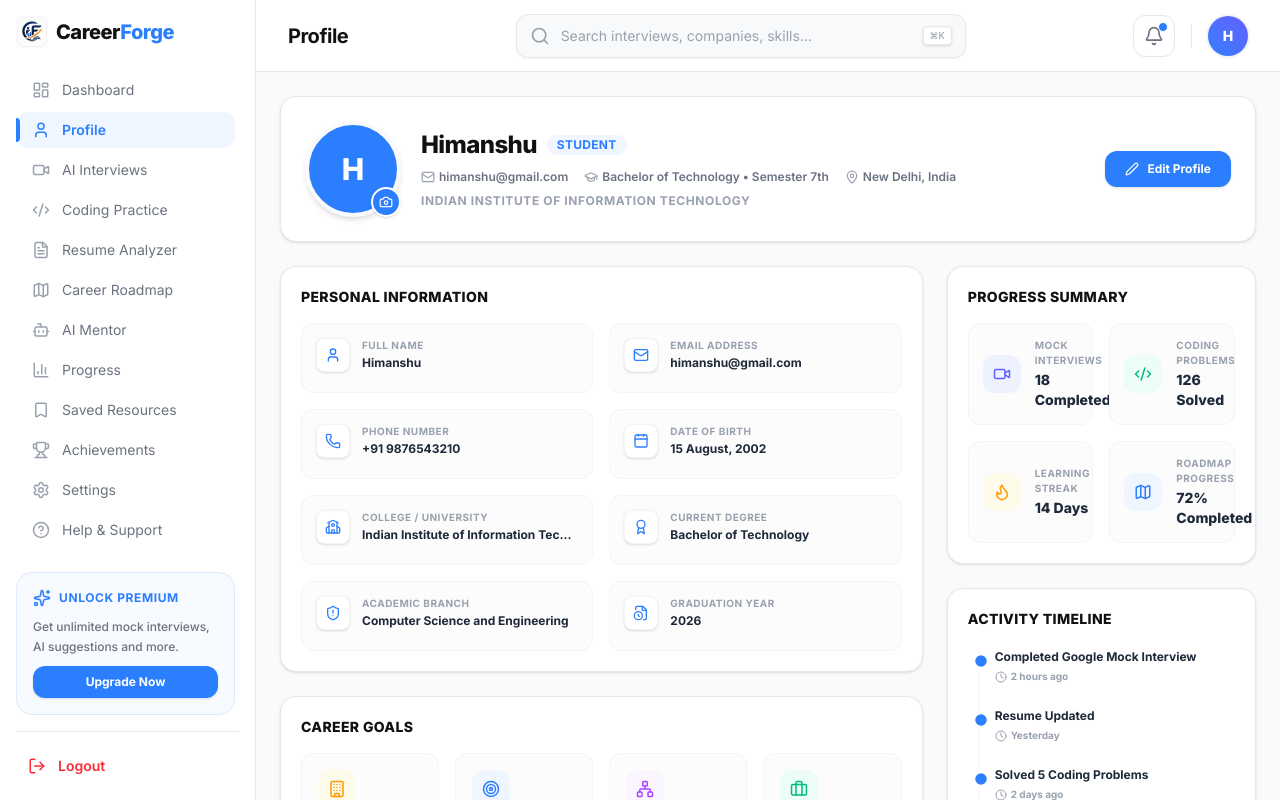
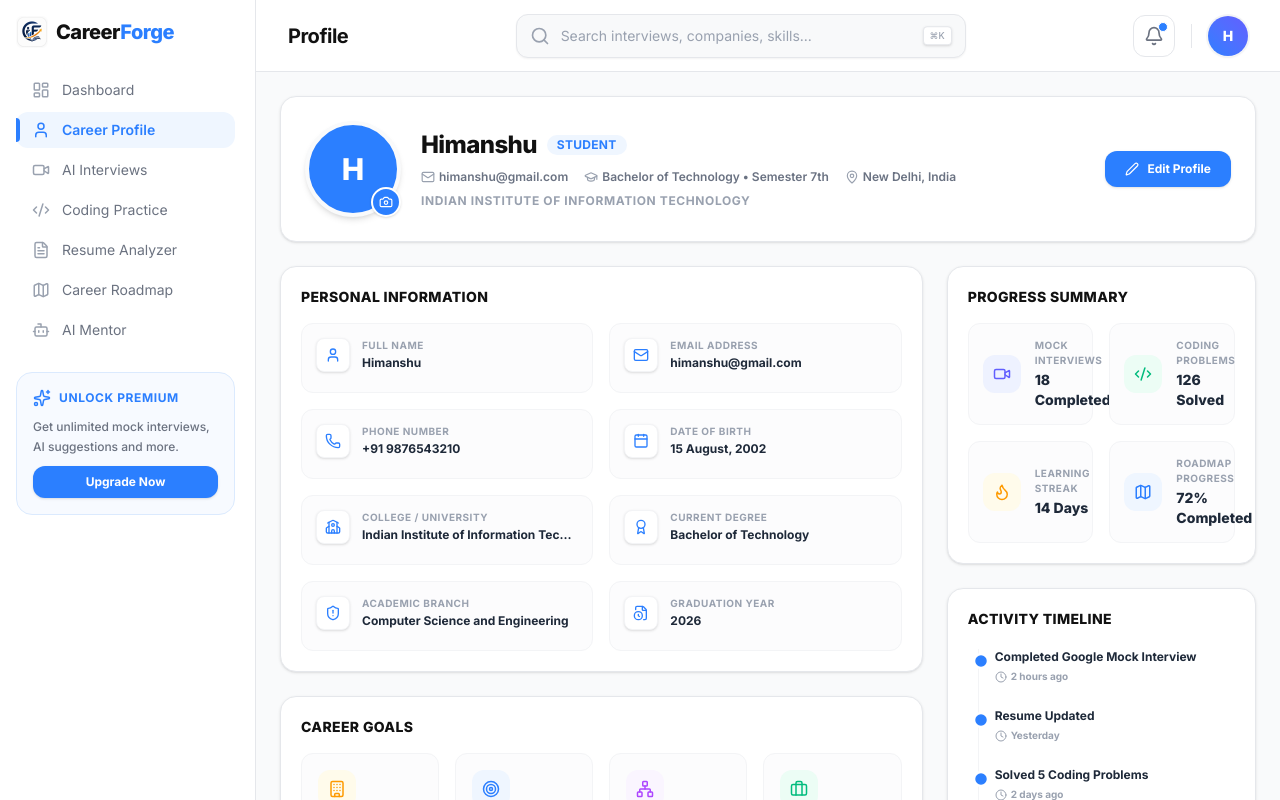
Before and after one commit to HimanshuDhurvey/CareerForge, a React (Vite) app in the folder client/: page /profile in a window 1280 px wide. Built offline with nearby package versions, Linux system fonts and the light colour scheme.

Commit message:
Change in the UI of Sidebar

```diff
--- a/client/src/features/dashboard/components/Sidebar.jsx
+++ b/client/src/features/dashboard/components/Sidebar.jsx
@@ -2,37 +2,25 @@ import React from 'react';
 import { useNavigate } from 'react-router-dom';
 import {
   LayoutDashboard, Video, Code2, FileText, Map,
-  Bot, BarChart3, Bookmark, Trophy, Settings,
-  HelpCircle, Sparkles, LogOut, X, User
+  Bot, Sparkles, X, User
 } from 'lucide-react';
-import { authService } from '../../auth/services/authService';
 import logo from '../../../assets/logo.jpg';
-import toast from 'react-hot-toast';
 import SidebarItem from './SidebarItem';
 
 export default function Sidebar({ isOpen, onClose }) {
   const navigate = useNavigate();
 
   const menuItems = [
-    { name: 'Dashboard', icon: LayoutDashboard, path: '/dashboard' },
-    { name: 'Profile', icon: User, path: '/profile' },
-    { name: 'AI Interviews', icon: Video, path: '/ai-interviews' },
-    { name: 'Coding Practice', icon: Code2, path: '/coding-practice' },
-    { name: 'Resume Analyzer', icon: FileText, path: '/resume-analyzer' },
-    { name: 'Career Roadmap', icon: Map, path: '/career-roadmap' },
-    { name: 'AI Mentor', icon: Bot, path: '/ai-mentor' },
-    { name: 'Progress', icon: BarChart3, path: '/progress' },
-    { name: 'Saved Resources', icon: Bookmark, path: '/saved-resources' },
-    { name: 'Achievements', icon: Trophy, path: '/achievements' },
-    { name: 'Settings', icon: Settings, path: '/settings' },
-    { name: 'Help & Support', icon: HelpCircle, path: '/help-support' },
+    { name: 'Dashboard',      icon: LayoutDashboard, path: '/dashboard' },
+    { name: 'Career Profile', icon: User,            path: '/profile' },
+    { name: 'AI Interviews',  icon: Video,           path: '/ai-interviews' },
+    { name: 'Coding Practice',icon: Code2,           path: '/coding-practice' },
+    { name: 'Resume Analyzer',icon: FileText,        path: '/resume-analyzer' },
+    { name: 'Career Roadmap', icon: Map,             path: '/career-roadmap' },
+    { name: 'AI Mentor',      icon: Bot,             path: '/ai-mentor' },
   ];
 
-  const handleLogout = () => {
-    authService.logout();
-    toast.success("Successfully logged out.");
-    navigate('/login');
-  };
+
 
   return (
     <>
@@ -97,18 +85,6 @@ export default function Sidebar({ isOpen, onClose }) {
           </div>
         </nav>
 
-        {/* Bottom Profile and Logout Section */}
-        <div className="pt-4 border-t border-[#E5E7EB] dark:border-gray-800 space-y-2.5">
-
-          {/* Logout Button */}
-          <button
-            onClick={handleLogout}
-            className="w-full flex items-center gap-3 px-3 py-2 text-sm font-semibold rounded-xl text-red-500 hover:bg-red-50 dark:hover:bg-red-950/20 transition-colors cursor-pointer text-left"
-          >
-            <LogOut className="h-4.5 w-4.5" />
-            <span>Logout</span>
-          </button>
-        </div>
       </aside>
     </>
   );
```
